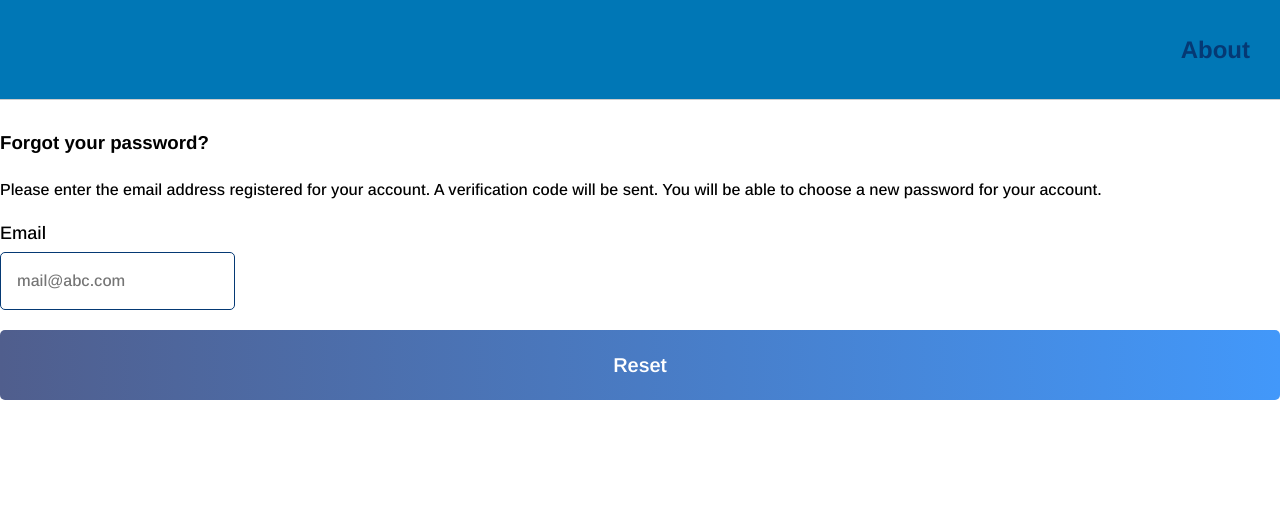
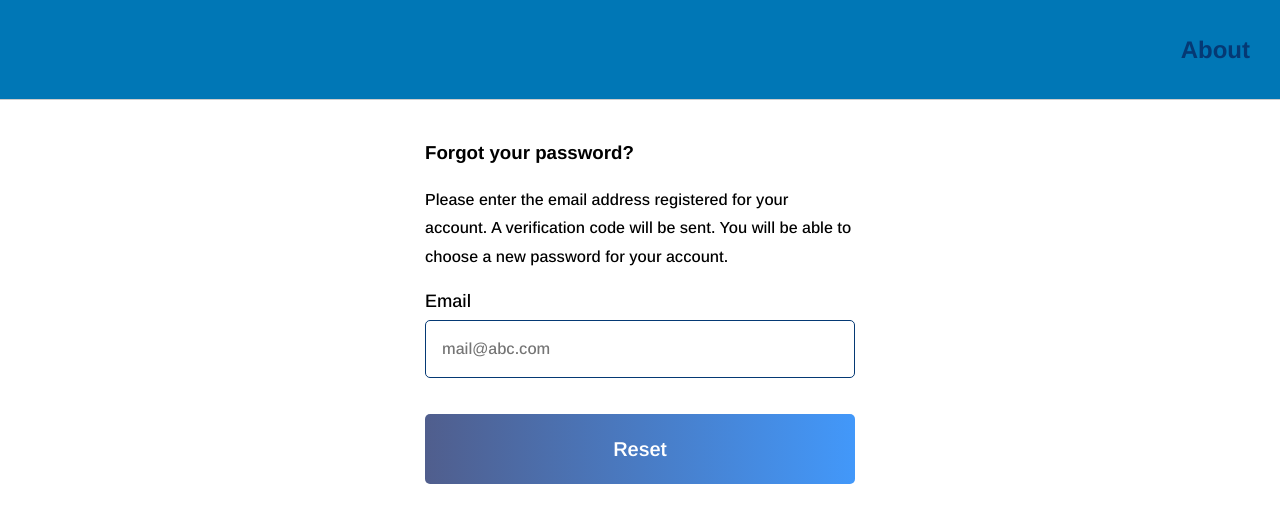
Before and after one commit to omerffaruk/Goal-app-CYF-final-project-1, a React (Create React App) app in the folder client/: page /forgot in a window 1280 px wide. Shown: the top 522 px of the page. Built offline with nearby package versions, Linux system fonts and the light colour scheme.

Commit message:
update class names

```diff
--- a/client/src/pages/SignUp.css
+++ b/client/src/pages/SignUp.css
@@ -1,4 +1,4 @@
-.signup-ctn {
+.signup-ctn, .forgot-psw-ctn {
   margin: 0 auto;
   max-width: 450px;
   padding: 10px;
@@ -10,11 +10,11 @@
   font-weight: 700;
 }
 
-.signup-form {
+.form-field {
   margin-bottom: 1em;
 }
 
-.signup-ctn input {
+.form-field input {
   width: 100%;
 }
 
```
